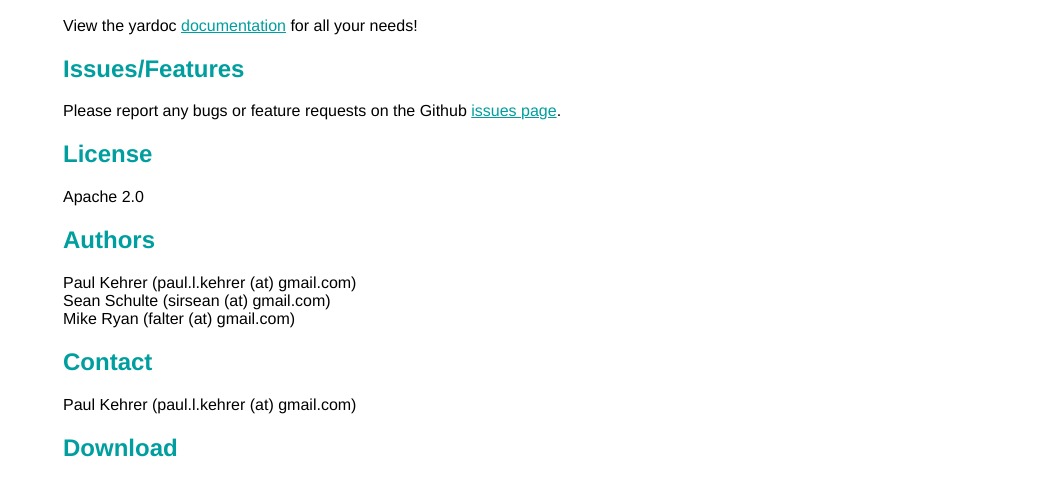
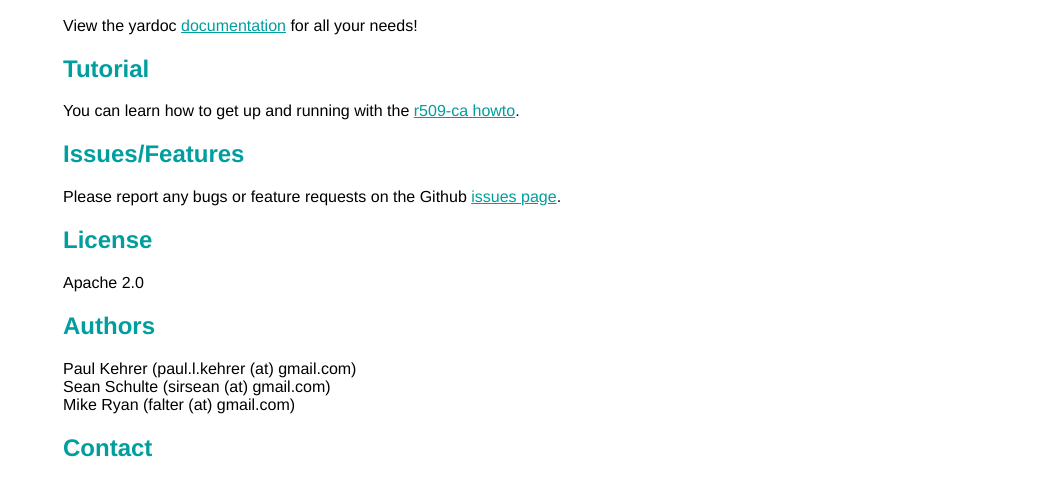
Before and after one commit to r509/r509, a plain HTML site: page index.html in a window 1280 px wide. Shown: the part 312-791 px from the top of the page, without its empty margins (227-1280 px from the left). Drawn offline with Linux system fonts and the light colour scheme.

Commit message:
add howto to r509.org index page

```diff
--- a/index.html
+++ b/index.html
@@ -71,6 +71,9 @@
       <h2>Documentation</h2>
       View the yardoc <a href="doc/index.html">documentation</a> for all your needs!
 
+      <h2>Tutorial</h2>
+      You can learn how to get up and running with the <a href="http://langui.sh/2012/11/02/building-a-ca-r509-howto/">r509-ca howto</a>.
+
       <h2>Issues/Features</h2>
       Please report any bugs or feature requests on the Github <a href="https://github.com/reaperhulk/r509/issues">issues page</a>.
 
```
